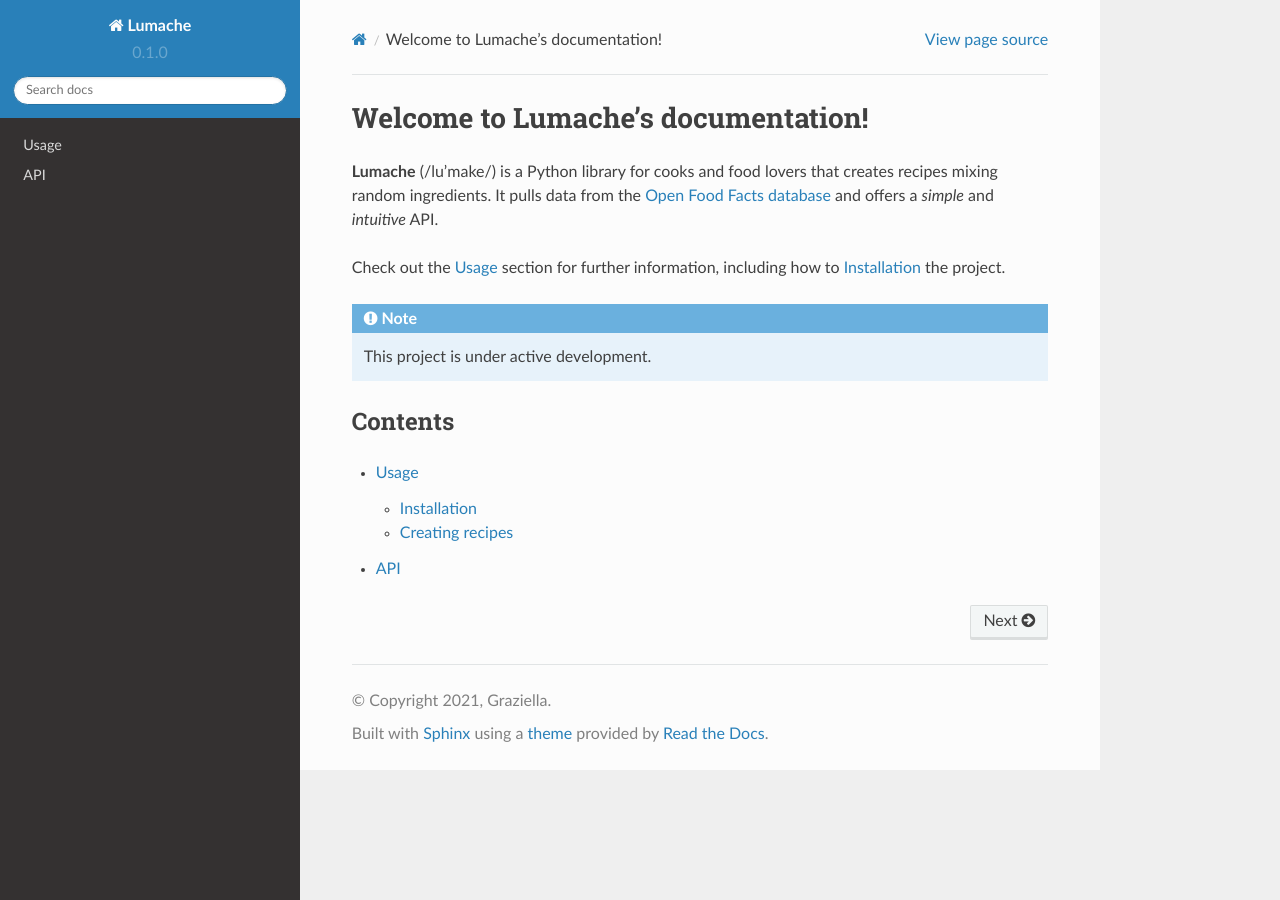
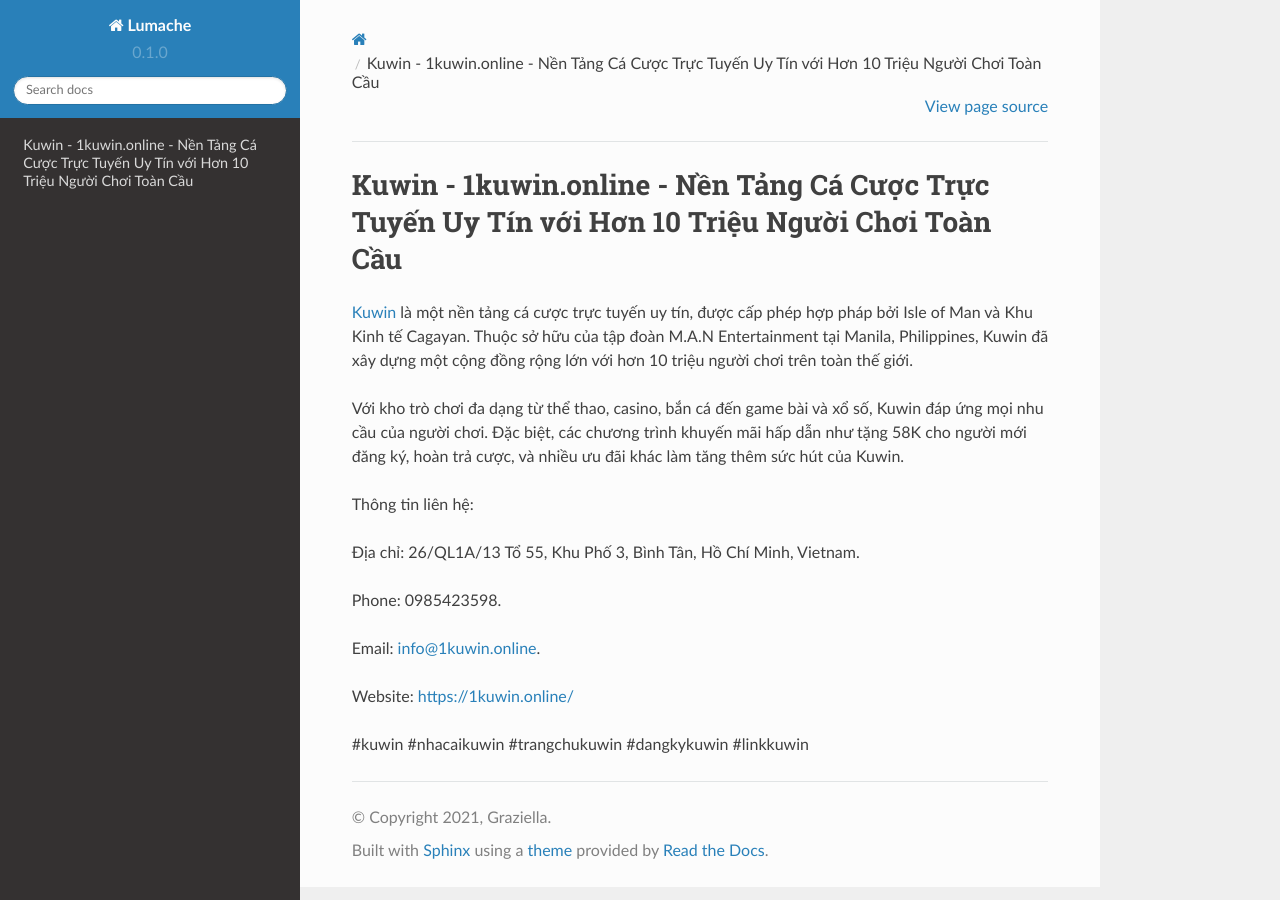
Before and after one commit to vqtranquocthuan424/1kuwinonline, a Sphinx documentation site: the page built from docs/source/index.rst, in a window 1280 px wide. Built offline with Sphinx 7.4.7 and the Read the Docs theme 2.0.0, drawn with Linux system fonts in a browser that asks for light colours.

Commit message:
Update index.rst

```diff
--- a/docs/source/index.rst
+++ b/docs/source/index.rst
@@ -1,22 +1,18 @@
-Welcome to Lumache's documentation!
+Kuwin - 1kuwin.online - Nền Tảng Cá Cược Trực Tuyến Uy Tín với Hơn 10 Triệu Người Chơi Toàn Cầu
 ===================================
 
-**Lumache** (/lu'make/) is a Python library for cooks and food lovers
-that creates recipes mixing random ingredients.
-It pulls data from the `Open Food Facts database <https://world.openfoodfacts.org/>`_
-and offers a *simple* and *intuitive* API.
+`Kuwin <https://1kuwin.online/>`_ là một nền tảng cá cược trực tuyến uy tín, được cấp phép hợp pháp bởi Isle of Man và Khu Kinh tế Cagayan. Thuộc sở hữu của tập đoàn M.A.N Entertainment tại Manila, Philippines, Kuwin đã xây dựng một cộng đồng rộng lớn với hơn 10 triệu người chơi trên toàn thế giới.
 
-Check out the :doc:`usage` section for further information, including
-how to :ref:`installation` the project.
+Với kho trò chơi đa dạng từ thể thao, casino, bắn cá đến game bài và xổ số, Kuwin đáp ứng mọi nhu cầu của người chơi. Đặc biệt, các chương trình khuyến mãi hấp dẫn như tặng 58K cho người mới đăng ký, hoàn trả cược, và nhiều ưu đãi khác làm tăng thêm sức hút của Kuwin.
 
-.. note::
+Thông tin liên hệ:
 
-   This project is under active development.
+Địa chỉ: 26/QL1A/13 Tổ 55, Khu Phố 3, Bình Tân, Hồ Chí Minh, Vietnam.
 
-Contents
---------
+Phone: 0985423598.
 
-.. toctree::
+Email: info@1kuwin.online.
 
-   usage
-   api
+Website: https://1kuwin.online/
+
+#kuwin #nhacaikuwin #trangchukuwin #dangkykuwin #linkkuwin
```
